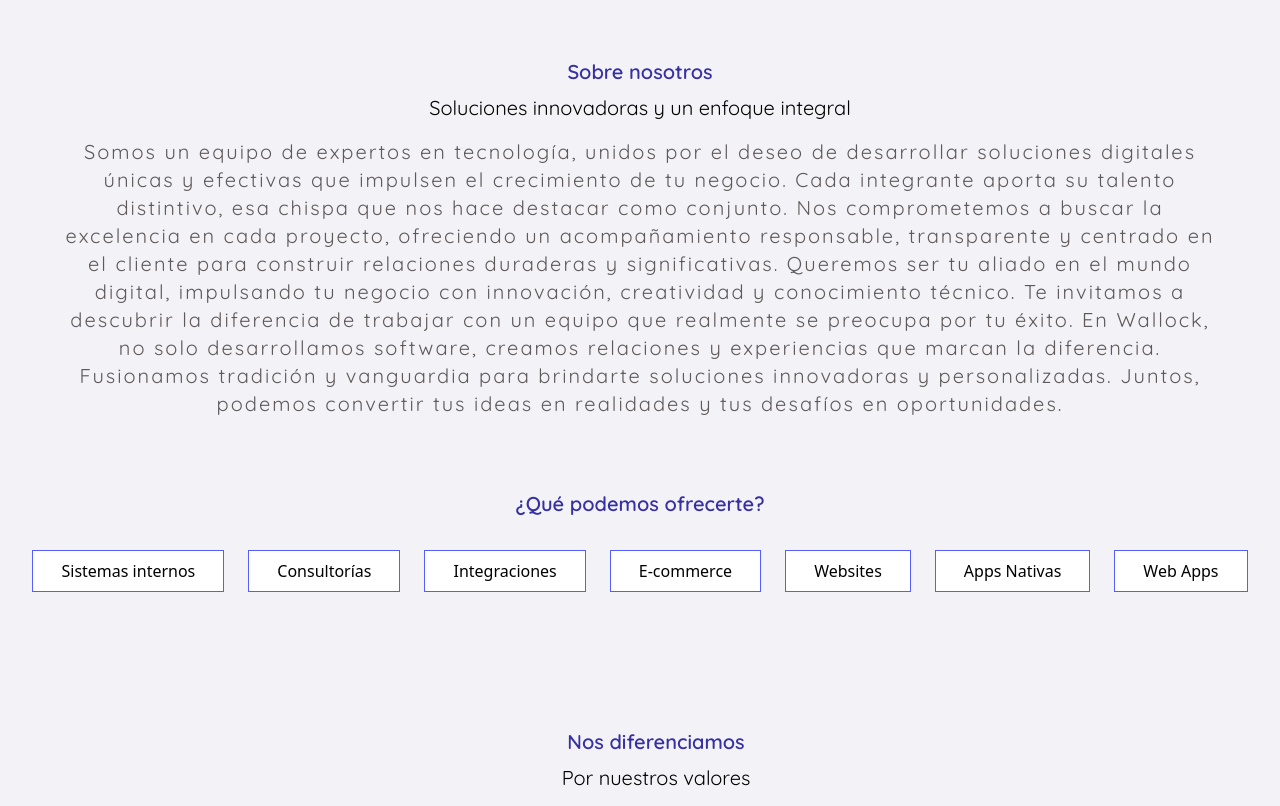
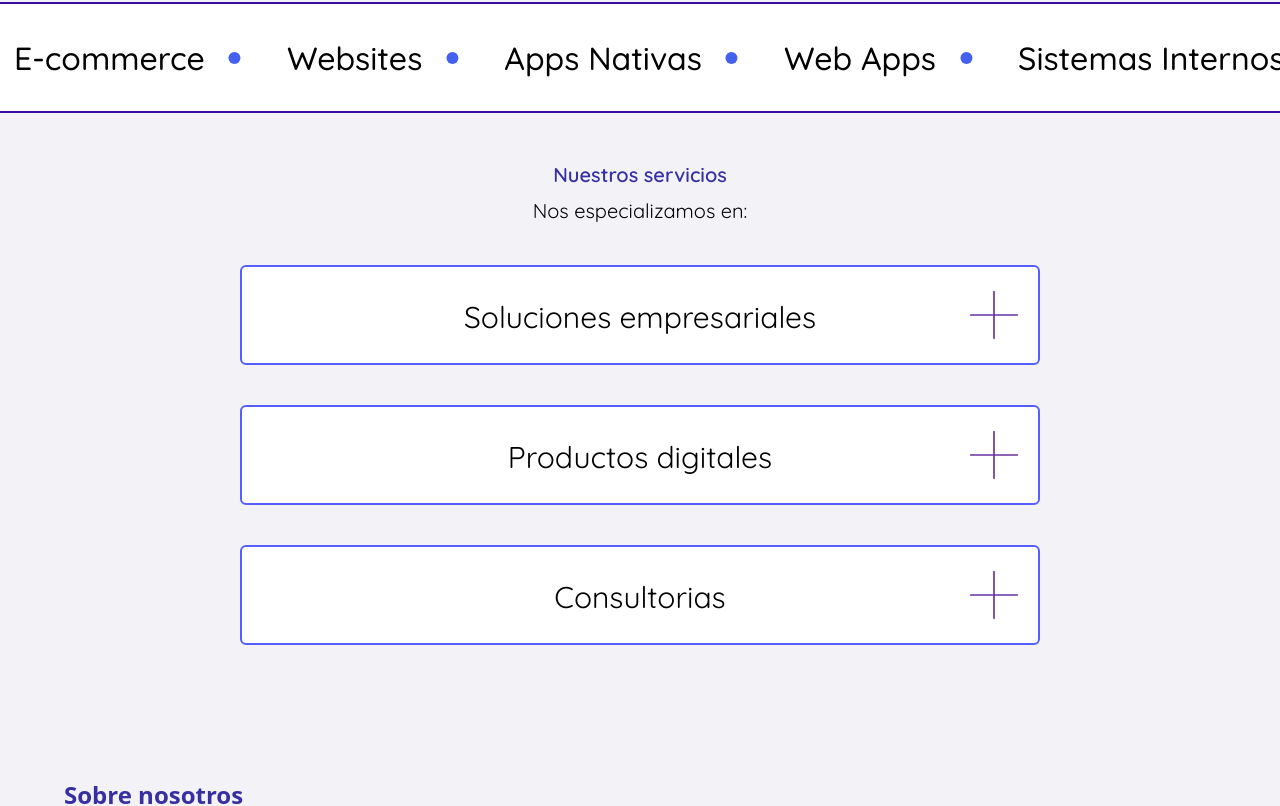
Before and after one commit to Nicodeveloper97/Wallock-react-tailwind, a React (Vite) app: page / in a window 1280 px wide. Shown: the part 1040-1846 px from the top of the page. Built offline with nearby package versions, Linux system fonts and the light colour scheme.

Commit message:
cambios seccion nosotros, se saco una fraccion de la seccion y se agrego como un slider, cambio de orden de secciones, cambio de texto

```diff
--- a/src/components/SectionHero.tsx
+++ b/src/components/SectionHero.tsx
@@ -9,7 +9,7 @@ import SectionNosotros from "./SectionNosotros";
 //import imagenes //
 import celu from "../assets/celus.png"
 import hamburicon from "../assets/hamburguer-icon.svg"
-
+import Slider from "./Slider"
 
 export default function SectionHero() {
 
@@ -45,7 +45,7 @@ export default function SectionHero() {
 
   return (
     <>
-      <header className="fixed w-full h-40 lg:h-28 grid grid-rows bg-[#F2F2F7] border-b-2 border-b-[#777FFF]">
+      <header className="fixed w-full h-40 lg:h-28 grid grid-rows bg-[#F2F2F7] border-b-2 border-b-[#777FFF] z-50">
 
         <nav className="fixed w-full sm:h-28 md:h-24 lg:h-20 top-4 flex md:flex-col lg:flex-row lg:justify-between bg-[#F2F2F7]">
 
@@ -215,8 +215,9 @@ export default function SectionHero() {
           <img src={celu} alt="img-hero"/>
         </div>
       </section>
+      <Slider/>
+      <SectionServices/>
       <SectionNosotros/>
-      <SectionServices/>
       <SectionHablemos/>
 
     </>
--- a/src/components/SectionNosotros.tsx
+++ b/src/components/SectionNosotros.tsx
@@ -38,48 +38,26 @@ export default function SectionNosotros() {
 
   return (
     <>
-      <section className="bg-[#F2F2F7] pt-12 pb-8 mb-0" id="Nosotros">
-        <h3 className="font-quicksand text-indigo-800 text-center font-semibold text-xl py-2">
+      <section className="bg-[#F2F2F7] pt-12 pb-8 mb-0 flex flex-col items-center" id="Nosotros">
+  <div className="w-full px-6 sm:px-16">
+
+    <h3 className="font-quicksand-600 text-indigo-800 text-left font-semibold text-lg sm:text-xl py-2 md:text-[24px] md:text-left">
       Sobre nosotros
     </h3>
 
-        <h2 className="font-quicksand text-center text-xl mb-4">
-          Soluciones innovadoras y un enfoque integral
+
+    <h2 className="font-quicksand-600 text-left text-base sm:text-lg mb-4 md:text-[24px] md:text-left">
+      En Wallock, somos un equipo de expertos en tecnología dedicado a crear soluciones digitales únicas que impulsan tu negocio.
     </h2>
 
-        <h1 className="w-full font-quicksand text-center text-sm mb-8 text-[#5F5A5A] px-16 max-sm:px-4 sm:text-xl leading-9 tracking-widest">
-          Somos un equipo de expertos en tecnología, unidos por el deseo de desarrollar soluciones digitales únicas y efectivas que impulsen el crecimiento de tu negocio. Cada integrante aporta su talento distintivo, esa chispa que nos hace destacar como conjunto. Nos comprometemos a buscar la excelencia en cada proyecto, ofreciendo un acompañamiento responsable, transparente y centrado en el cliente para construir relaciones duraderas y significativas. Queremos ser tu aliado en el mundo digital, impulsando tu negocio con innovación, creatividad y conocimiento técnico. Te invitamos a descubrir la diferencia de trabajar con un equipo que realmente se preocupa por tu éxito. En Wallock, no solo desarrollamos software, creamos relaciones y experiencias que marcan la diferencia. Fusionamos tradición y vanguardia para brindarte soluciones innovadoras y personalizadas. Juntos, podemos convertir tus ideas en realidades y tus desafíos en oportunidades.
-        </h1>
-      </section>
 
-      <section className="w-full h-auto bg-[#F2F2F7] space-y-6 pb-20">
-        <h3 className="font-quicksand text-indigo-800 text-center font-semibold text-xl py-2">
-          ¿Qué podemos ofrecerte?
-        </h3>
-        <div className="flex flex-wrap justify-center gap-2">
-          <h1 className="px-7 p-2 mx-2 bg-[#FFFFFF] border border-[#555FFF]">
-            Sistemas internos
-          </h1>
-          <h1 className="px-7 p-2 mx-2 bg-[#FFFFFF] border border-[#555FFF]">
-            Consultorías
-          </h1>
-          <h1 className="px-7 p-2 mx-2 bg-[#FFFFFF] border border-[#555FFF]">
-            Integraciones
-          </h1>
-          <h1 className="px-7 p-2 mx-2 bg-[#FFFFFF] border border-[#555FFF]">
-            E-commerce
-          </h1>
-          <h1 className="px-7 p-2 mx-2 bg-[#FFFFFF] border border-[#555FFF]">
-            Websites
-          </h1>
-          <h1 className="px-7 p-2 mx-2 bg-[#FFFFFF] border border-[#555FFF]">
-            Apps Nativas
-          </h1>
-          <h1 className="px-7 p-2 mx-2 bg-[#FFFFFF] border border-[#555FFF]">
-            Web Apps
+    <h1 className="w-full font-quicksand-500 text-left text-sm sm:text-base mb-8 text-[#5F5A5A] leading-6 sm:leading-9 tracking-widest md:text-[16px] md:leading-[24px] md:text-left">
+      Nos comprometemos a la excelencia, ofreciendo un acompañamiento transparente y centrado en el cliente para construir relaciones duraderas. Con innovación, creatividad y conocimiento técnico, convertimos tus ideas en realidades y tus desafíos en oportunidades. Soluciones innovadoras y un enfoque integral. Descubre la diferencia de trabajar con un equipo que realmente se preocupa por tu éxito.
     </h1>
   </div>
 </section>
+
+
 
       <section className="w-full bg-[#F2F2F7] pt-12 pb-20 pl-8">
   <div className="">
@@ -88,17 +66,17 @@ export default function SectionNosotros() {
         <h3 className="font-quicksand text-indigo-800 text-center font-semibold text-xl py-2">
           Nos diferenciamos
         </h3>
-        <h2 className="font-quicksand text-center text-xl mb-8"> {/* Añadir margen inferior */}
+        <h2 className="font-quicksand text-center text-xl mb-8">
           Por nuestros valores
         </h2>
       </div>
 
       <div className="flex items-start justify-center">
-        <div className="grid grid-cols-1 sm:grid-cols-2 md:grid-cols-3 gap-8 place-items-center p-6"> {/* Aumentar gap entre cards */}
+        <div className="grid grid-cols-1 sm:grid-cols-2 md:grid-cols-3 gap-8 place-items-center p-6">
           {skillData.map((service) => (
             <div
               key={service.name}
-              className="card bg-[#FFFFFF] font-quicksand text-center group space-y-2 sm:space-y-4 p-4 sm:py-6 w-11/12 h-full border border-[#555FFF]"  // Cambiar ancho y padding para mejor centrado
+              className="card bg-[#FFFFFF] font-quicksand text-center group space-y-2 sm:space-y-4 p-4 sm:py-6 w-11/12 h-full border border-[#555FFF]"
             >
               <div className="flex items-center justify-center space-x-2 text-indigo-800">
                 <div>{service.icon}</div>
--- /dev/null
+++ b/src/components/Slider.tsx
@@ -0,0 +1,66 @@
+import { useEffect, useRef } from "react";
+
+const Slider: React.FC = () => {
+  const sliderRef = useRef<HTMLDivElement>(null);
+
+  useEffect(() => {
+    const slider = sliderRef.current;
+    if (!slider) return;
+
+
+    slider.style.animation = "scroll 30s linear infinite";
+
+    const style = document.createElement("style");
+    style.innerHTML = `
+      @keyframes scroll {
+        0% {
+          transform: translateX(0);
+        }
+        100% {
+          transform: translateX(-50%);
+        }
+      }
+    `;
+    document.head.appendChild(style);
+
+    return () => {
+      document.head.removeChild(style);
+    };
+  }, []);
+
+  const items = [
+    "Sistemas Internos",
+    "Consultorías",
+    "Integraciones",
+    "E-commerce",
+    "Websites",
+    "Apps Nativas",
+    "Web Apps",
+  ];
+
+  return (
+    <section className="relative w-full h-[80px] md:h-[111px] bg-[#FFFFFF] border-t-2 border-b-2 border-[#3A0CA3] flex items-center justify-center overflow-hidden z-10">
+
+      <div
+        ref={sliderRef}
+        className="flex items-center gap-[12px] md:gap-[22px] whitespace-nowrap"
+        style={{ width: "200%" }}
+      >
+
+        {[...items, ...items].map((item, index) => (
+          <div className="flex items-center" key={index}>
+            <div className="flex-none px-2 md:px-4 py-1 md:py-2 text-[#000000] shadow-[0px_0.92px_0.92px_0px_rgb] text-left font-quicksand text-[20px] md:text-[32px] font-medium leading-[28px] md:leading-[40px] whitespace-nowrap">
+              {item}
+            </div>
+
+            {index < [...items, ...items].length - 1 && (
+              <div className="flex-none w-[8px] md:w-[12px] h-[8px] md:h-[12px] bg-[#4361EE] rounded-full mx-1 md:mx-2" />
+            )}
+          </div>
+        ))}
+      </div>
+    </section>
+  );
+};
+
+export default Slider;
--- a/src/index.css
+++ b/src/index.css
@@ -1,3 +1,18 @@
 @tailwind base;
 @tailwind components;
 @tailwind utilities;
+
+@layer utilities {
+    @keyframes scroll {
+      0% {
+        transform: translateX(0);
+      }
+      100% {
+        transform: translateX(-100%);
+      }
+    }
+
+    .scroll {
+      animation: scroll 30s linear infinite;
+    }
+  }
```
Lines whose indentation alone changed are shown as unchanged.
